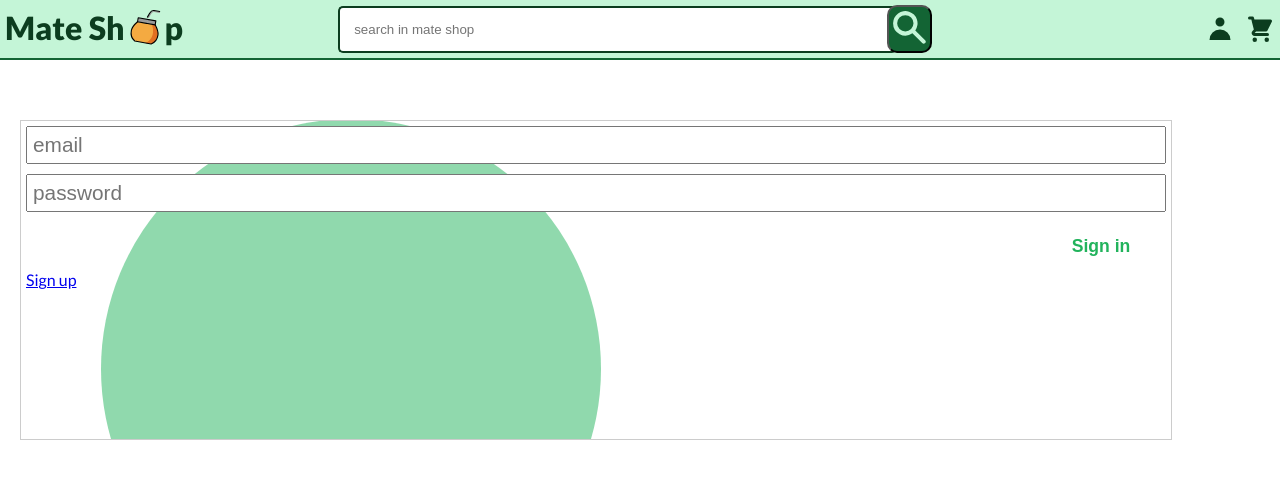
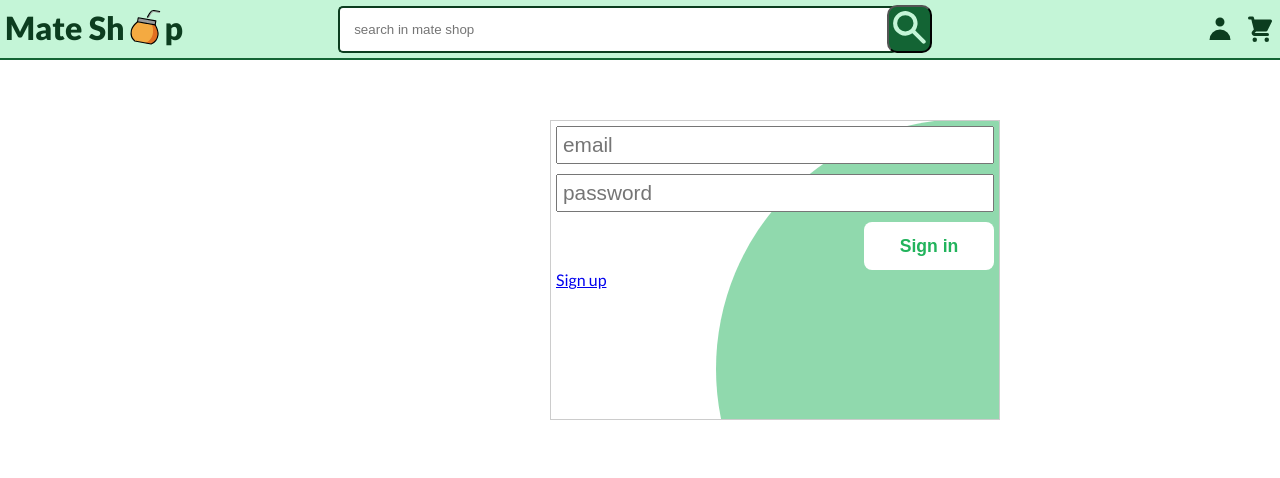
Before and after one commit to elPoeta/mate-shop-node-react-ecommerce, a React (Create React App) app in the folder client/: page /login in a window 1280 px wide. Shown: the top 478 px of the page. Built offline with nearby package versions, Linux system fonts and the light colour scheme.

Commit message:
fix styles desktop auth form

```diff
--- a/client/src/styles/scss/abstratcs/_responsive.scss
+++ b/client/src/styles/scss/abstratcs/_responsive.scss
@@ -51,4 +51,14 @@
       right: 45px;
     }
   }
+
+  .auth_container {
+    left: 550px;
+    width: 450px;
+    height: 300px;
+    div:last-child {
+      left: 160px;
+    }
+  }
+
 }
```
